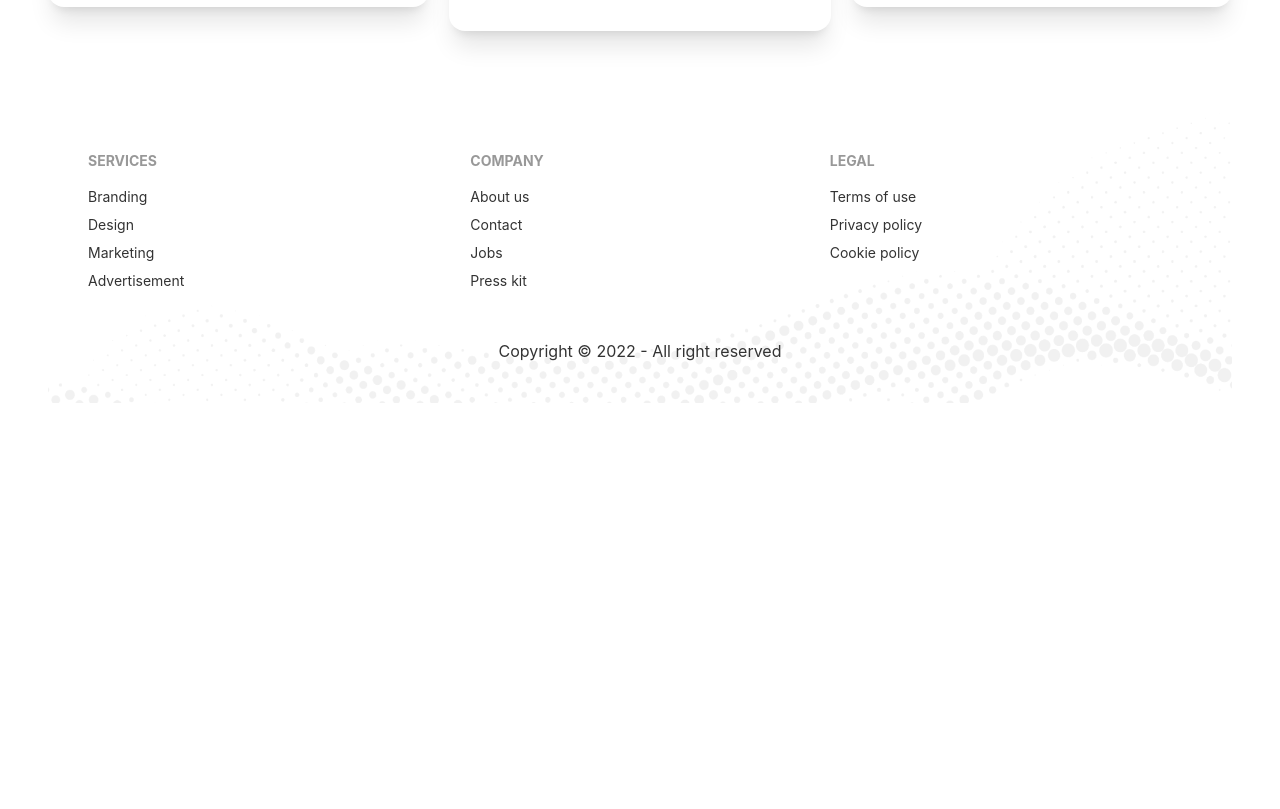
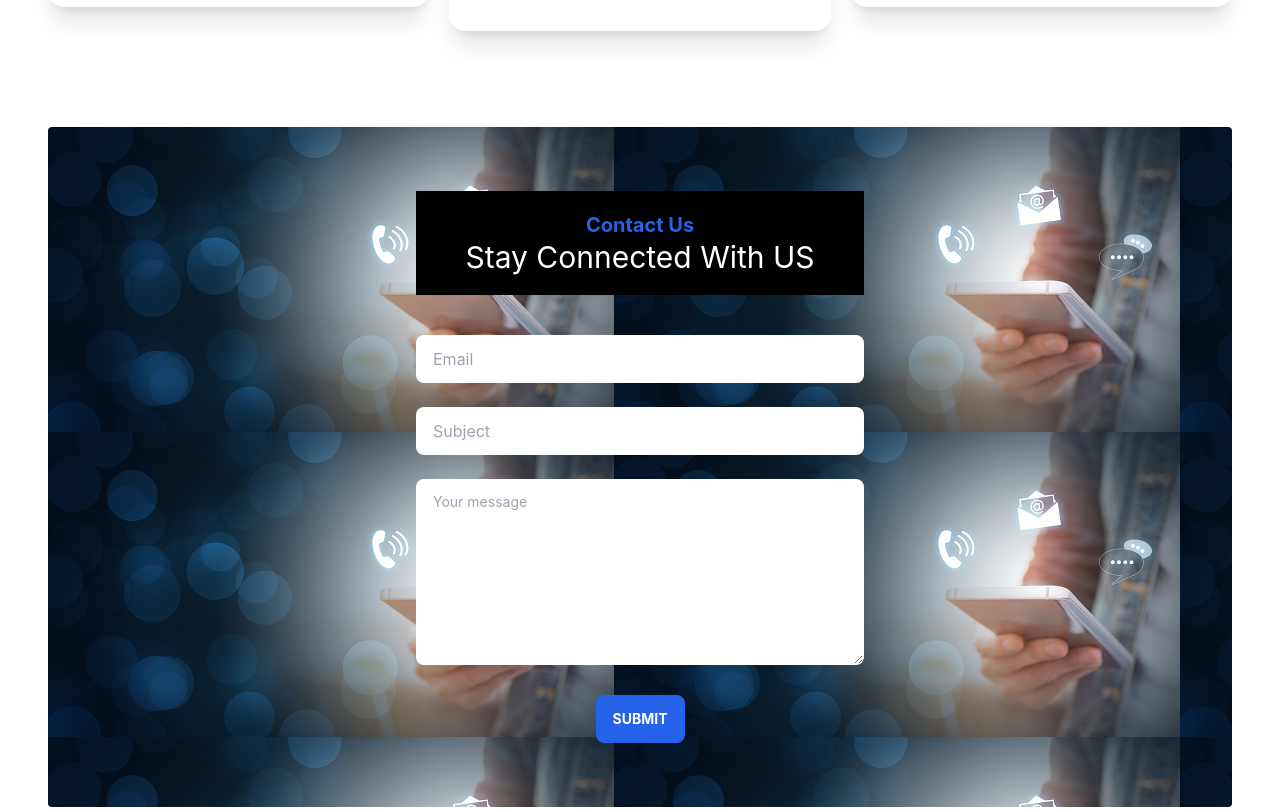
Before and after one commit to faisalkn-71/vehicle-parts-client, a React (Create React App) app: page / in a window 1280 px wide. Shown: the part 2378-3187 px from the top of the page. Before the commit the page ends 2781 px from the top, so only its background shows below. Built offline with nearby package versions, Linux system fonts and the light colour scheme.

Commit message:
contact-done

```diff
--- /dev/null
+++ b/src/Pages/Home/Contact.js
@@ -0,0 +1,33 @@
+import React from 'react';
+
+const Contact = () => {
+    return (
+        <div className="flex justify-center items-center mt-24 bg-[url('/src/images/bg.jpg')] py-16 rounded">
+            <div>
+            <h1 className='text-xl text-secondary bg-black font-bold text-center pt-5'>Contact Us</h1>
+            <h1 className='text-3xl text-white bg-black text-center mb-10 pb-5'>Stay Connected With US</h1>
+
+            <form >
+            <input type="email" placeholder="Email" className='input w-full max-w-md' required />
+            <br />
+            <br />
+            <input type="text" placeholder="Subject" className='input w-full max-w-md' required />
+            <br />
+            <br />
+            <textarea className='textarea w-full max-w-md' placeholder='Your message' name="" id="" cols="50" rows="6" required></textarea>
+            <br />
+            <br />
+            <div className='flex justify-center'>
+            <input className='btn btn-secondary text-white font-bold' type="submit" value="Submit" />
+            </div>
+
+
+
+
+            </form>
+            </div>
+        </div>
+    );
+};
+
+export default Contact;
--- a/src/Pages/Home/Home.js
+++ b/src/Pages/Home/Home.js
@@ -2,6 +2,7 @@ import React from 'react';
 import Footer from '../Shared/Footer';
 import Banner from './Banner';
 import Bussiness from './Bussiness';
+import Contact from './Contact';
 import Products from './Products';
 import Reviews from './Reviews';
 
@@ -13,6 +14,7 @@ const Home = () => {
             <Products></Products>
             <Bussiness></Bussiness>
             <Reviews></Reviews>
+            <Contact></Contact>
             <Footer></Footer>
         </div>
     );
```
Also changed, not shown: src/images/bg.jpg (added).
